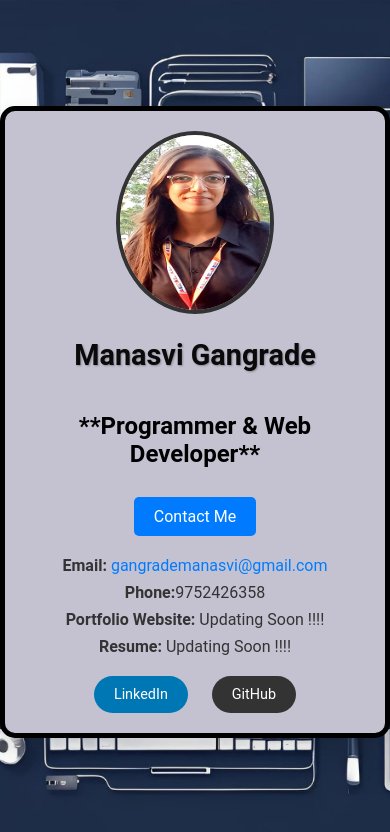
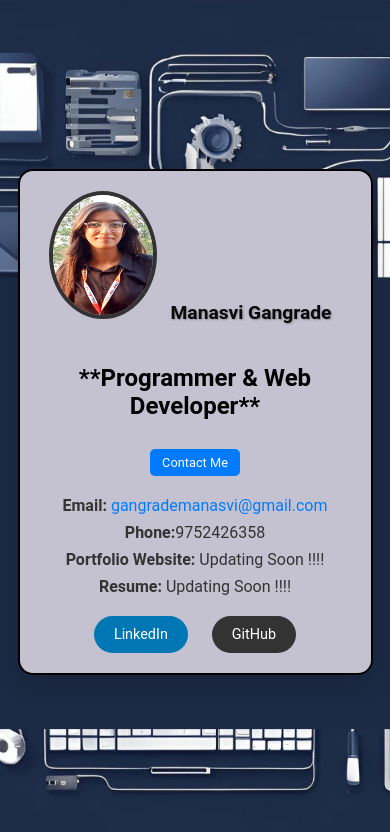
Before and after one commit to Manasvi-Gangrade/Contact-Card, a plain HTML site: page index.html in a window 390 px wide. Drawn offline with Linux system fonts and the light colour scheme.

Commit message:
Update styles.css

```diff
--- a/styles.css
+++ b/styles.css
@@ -10,8 +10,8 @@ body {
 }
 
 .card {
-    width: 450px;
-    max-width: 100%;
+    width: 100%;
+    max-width: 450px;
     border-radius: 15px;
     overflow: hidden;
     box-shadow: 0 12px 24px rgba(0, 0, 0, 0.15);
@@ -133,3 +133,40 @@ h1 {
 .social-icon:hover {
     background-color: #555;
 }
+
+@media (max-width: 768px) {
+    .profile-pic {
+        width: 120px;
+        height: 140px;
+    }
+
+    h1 {
+        font-size: 1.5em;
+    }
+
+    .contact-button {
+        padding: 8px 16px;
+        font-size: 0.9em;
+    }
+}
+
+@media (max-width: 480px) {
+    .profile-pic {
+        width: 100px;
+        height: 120px;
+    }
+
+    h1 {
+        font-size: 1.2em;
+    }
+
+    .card {
+        width: 90%;
+        border-width: 2px;
+    }
+
+    .contact-button {
+        padding: 6px 12px;
+        font-size: 0.8em;
+    }
+}
```
